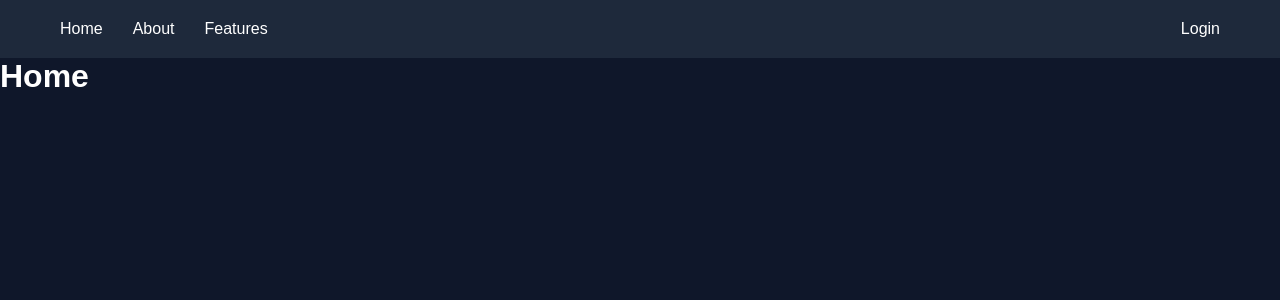
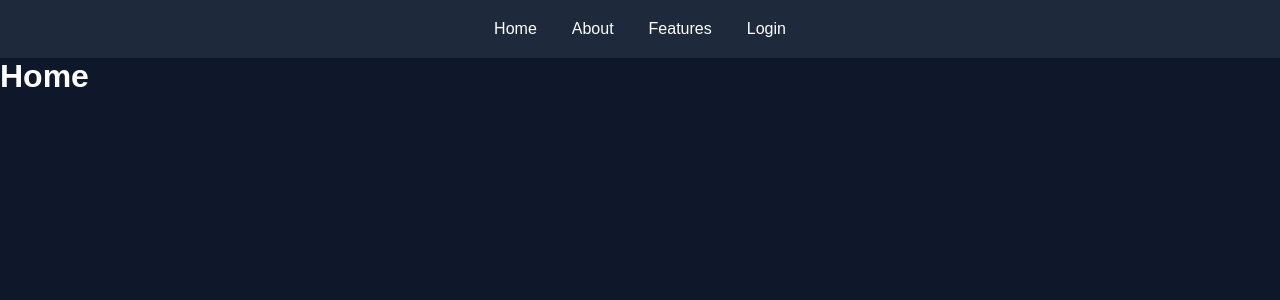
Before and after one commit to chandancoder-dev/syncspace-team14, a React (Vite) app in the folder client/: page / in a window 1280 px wide. Shown: the top 300 px of the page. Built offline with nearby package versions, Linux system fonts and the light colour scheme.

Commit message:
Fix navbar after rebase recovery

```diff
--- a/client/src/components/navbar.jsx
+++ b/client/src/components/navbar.jsx
@@ -15,14 +15,14 @@ function NavBar() {
       color: "#ffffff",
       padding: "20px 60px",
       display: "flex",
-      justifyContent: "space-between",
+      justifyContent: "center",
       alignItems: "center",
     },
 
-    navLinks: {
+    navContainer: {
       display: "flex",
       alignItems: "center",
-      gap: "30px",
+      gap: "35px",
     },
 
     link: {
@@ -31,12 +31,6 @@ function NavBar() {
       fontSize: "16px",
       fontWeight: "500",
       transition: "0.3s",
-    },
-
-    rightSection: {
-      display: "flex",
-      alignItems: "center",
-      gap: "15px",
     },
 
     userName: {
@@ -59,7 +53,7 @@ function NavBar() {
 
   return (
     <nav style={styles.navbar}>
-      <div style={styles.navLinks}>
+      <div style={styles.navContainer}>
         <Link to="/" style={styles.link}>
           Home
         </Link>
@@ -71,9 +65,7 @@ function NavBar() {
         <Link to="/features" style={styles.link}>
           Features
         </Link>
-      </div>
 
-      <div style={styles.rightSection}>
         {user ? (
           <>
             <span style={styles.userName}>
```
Also changed, not shown: 1 other file (tests, documents, lock files or other folders).
